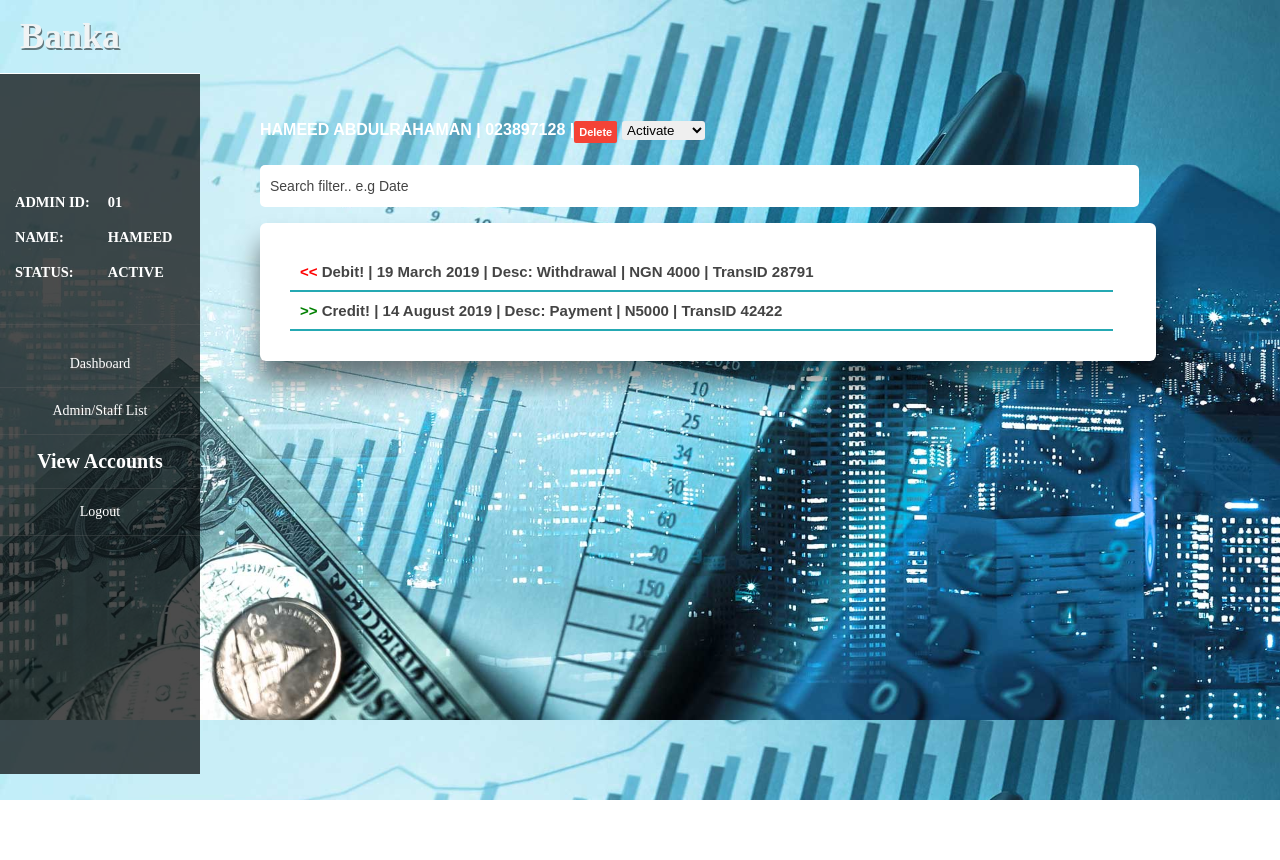
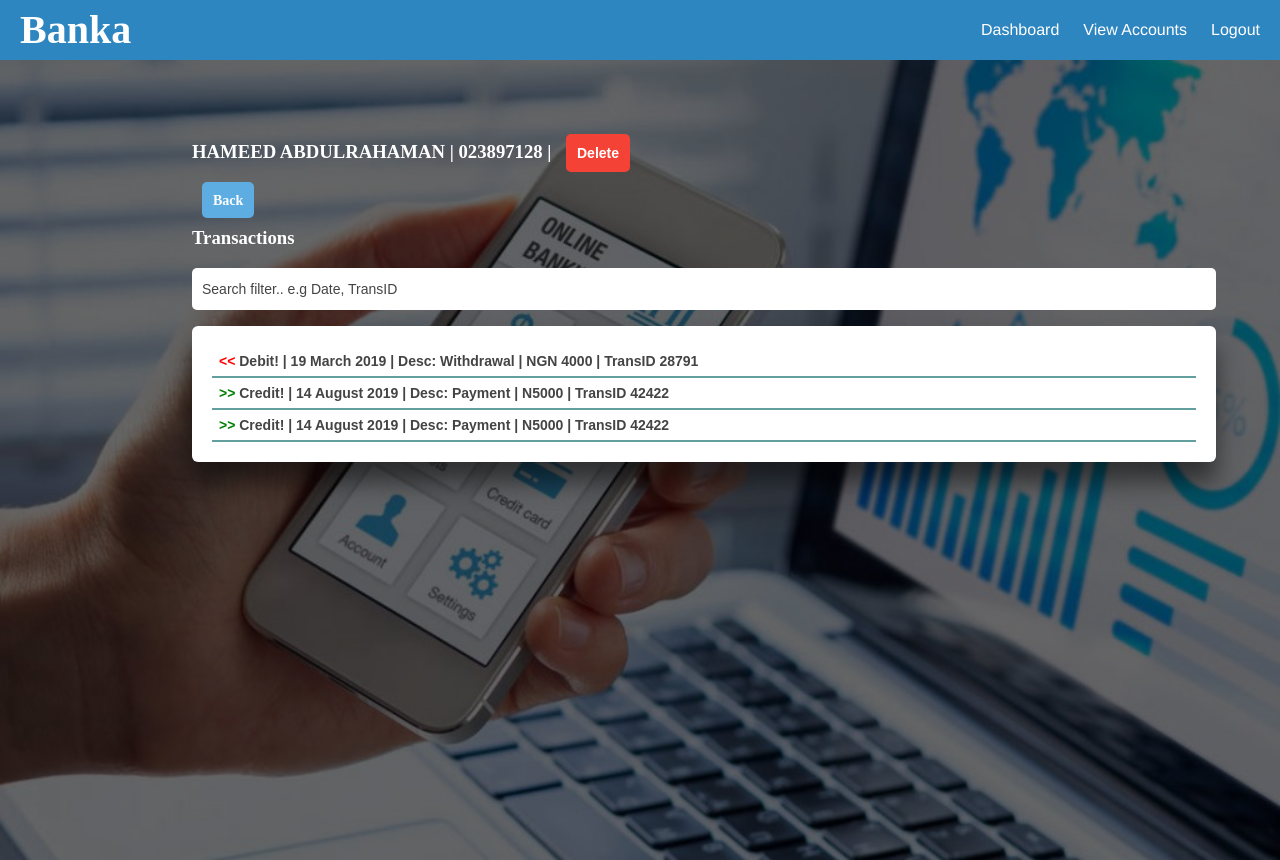
Before and after one commit to hameedhub/banka, a website: page UI/admin/view-details.html in a window 1280 px wide. Before the commit the page ends 800 px from the top, so only its background shows below. Drawn offline with Linux system fonts and the light colour scheme.

Commit message:
feature(admin-view-account):modification Admin view accounts [Finishes #165410703]

```diff
--- a/UI/admin/view-details.html
+++ b/UI/admin/view-details.html
@@ -2,57 +2,45 @@
 <html>
 <head>
 	<meta name="viewport" content="width=device-width, initial-scale=1.0">
-	<title>View Details - Dashboard</title>
-	<link rel="stylesheet" type="text/css" href="../assets/css/style.css">
+	<title>DANIEL - //User Fullname</title>
+	<link rel="stylesheet" type="text/css" href="../assets/css/home.css">
 </head>
 <body>
-	<header>
-	<div class="sidebar"><a href="#">
-		<div class="toggle-btn" onclick="toggle()">
-			<span></span>
-			<span></span>
-			<span></span>
-		</div></a>
-		<div class="avatar">
-			<div class="avatar-content" >
-				<table>
-					<tr><td>ADMIN ID:</td><td>01</td></tr>
-					<tr><td>NAME:</td><td>HAMEED</td></tr>
-					<tr><td>STATUS:</td><td>ACTIVE</td></tr>
-				</table>
-			</div>
-		</div>
-		<ul>
-			<li><a href="dashboard.html">Dashboard</a></li>
-			<li><a href="staff-list.html">Admin/Staff List</a></li>
-			<li><a class="active" href="view-account.html">View Accounts</a></li>
-			<li><a href="#">Logout</a></li>
-		</ul>
-	</div>
-	<a class="header-brand" > Banka</a>
+		<header>
+				<a class="logo" href="index.html">Banka</a>
+					<input id="nav" type="checkbox">
+						<label for="nav"></label>
+				<nav>
+					<ul><li><a  href="dashboard.html">Dashboard</a></li>
+						<li><a href="view-account.html">View Accounts</a></li>
+						<li><a href="../user/login.html">Logout</a></li>
+					</ul>
+				</nav>
 	</header>
-	<main>
-		<section class="container dashboard">
-			<h4> HAMEED ABDULRAHAMAN | 023897128 |<button onclick="prompt('Are you sure you want to delete this account? \n Enter your password to continue')" class="btn-sm btn-danger">Delete</button>
-				<form class="status"><select>
-					<option>Activate</option>
-					<option>Deactivate</option>
-				</select></form>
-			</h4>
-			<input class="search" type="text" id="myInput" onkeyup="search()" placeholder="Search filter.. e.g Date">
+	<main class="home">
+		<div class="overlay">
+		<section class="container">
+			<h3> HAMEED ABDULRAHAMAN | 023897128 | <button onclick="prompt('Are you sure you want to delete this account? \n Enter your password to continue')" class="btn-md btn-danger">Delete</button></h3>
+
+			<a href="view-account.html" class="btn-md btn-default">Back</a>
+			<h3>Transactions</h3>
+			<input class="search" type="text" id="myInput" onkeyup="search()" placeholder="Search filter.. e.g Date, TransID">
 			<ul class="box trans" id="myUL">
 				 <li class="collapsible"><b class="danger"><<</b><a> Debit! | 19 March 2019 | Desc: Withdrawal | NGN 4000 | TransID 28791</a></li>
 					<div class="content">
 					  <p>Debit Alert# on Account Number: 030980382<br> Description: Nip-GTbank/Transfer Out/Abdulrahaman Hameed<br>Date/Time: 19 March 2019 @ 9:01am <br>Amount: NGN 4000<br> Avail. Bal: NGN59293<br> Enquiries? mail banka@banka.com </p><br>
-					  <p><a class="btn btn-danger" href="#">Delete</a></p>
 					</div>
 				<li class="collapsible"><b class="success">>></b><a> Credit! | 14 August 2019 | Desc: Payment | N5000 | TransID 42422</a></li>
 					<div class="content">
 					  <p>Credit Alert# on Account Number: 030980382<br> Description: Nip-GTbank/Transfer Out/Abdulrahaman Hameed<br>Date/Time: 19 March 2019 @ 9:01am <br>Amount: NGN 4000<br> Avail. Bal: NGN59293<br> Enquiries? mail banka@banka.com</p><br>
-					   <p><a class="btn btn-danger" href="#">Delete</a></p>
+					</div>
+				<li class="collapsible"><b class="success">>></b><a> Credit! | 14 August 2019 | Desc: Payment | N5000 | TransID 42422</a></li>
+					<div class="content">
+					  <p>Credit Alert# on Account Number: 030980382<br> Description: Nip-GTbank/Transfer Out/Abdulrahaman Hameed<br>Date/Time: 19 March 2019 @ 9:01am <br>Amount: NGN 4000<br> Avail. Bal: NGN59293<br> Enquiries? mail banka@banka.com</p><br>
 					</div>
 			</ul>
 		</section>
+		</div>
 	</main>
 <script src="../assets/js/widgets.js"></script>
 </body>
```
Also changed, not shown: UI/admin/view-account.html (+23 -32 lines).
